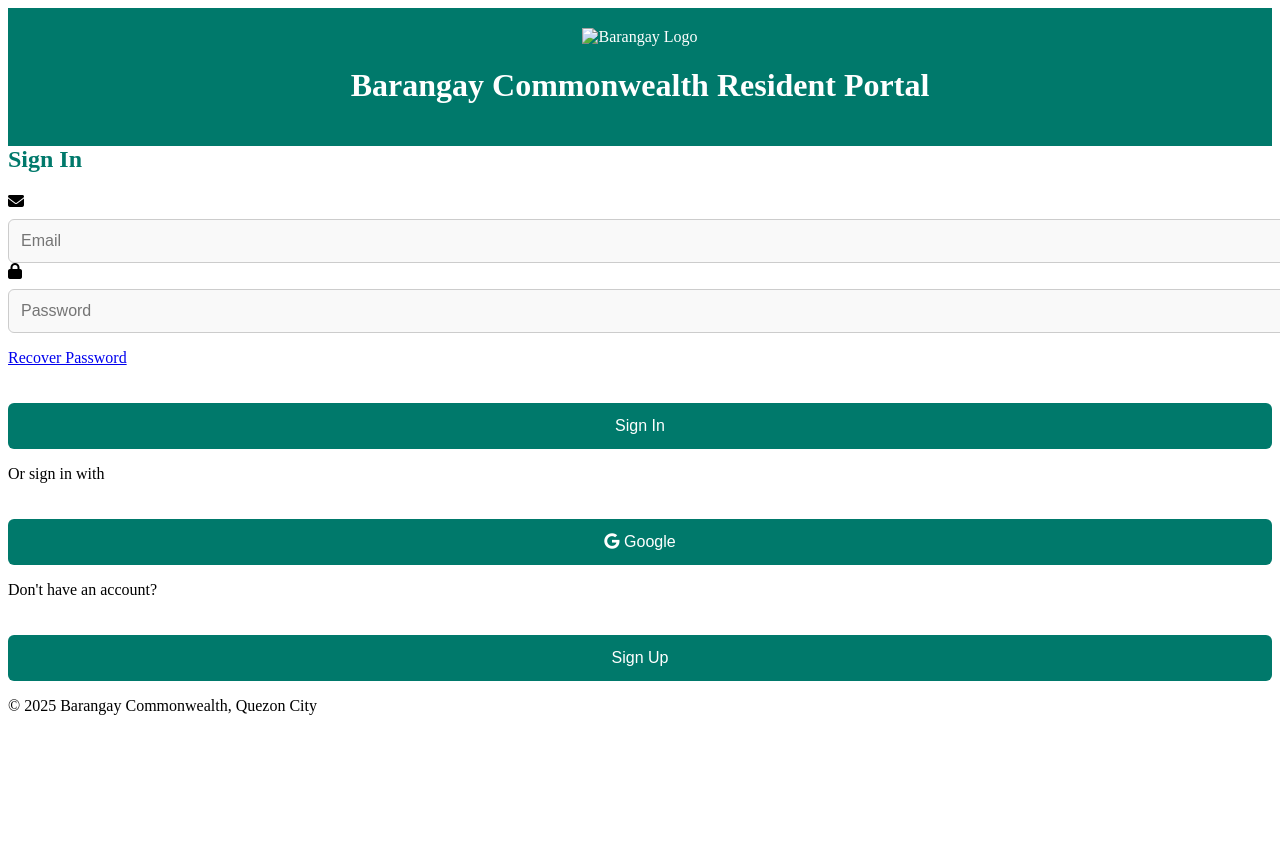
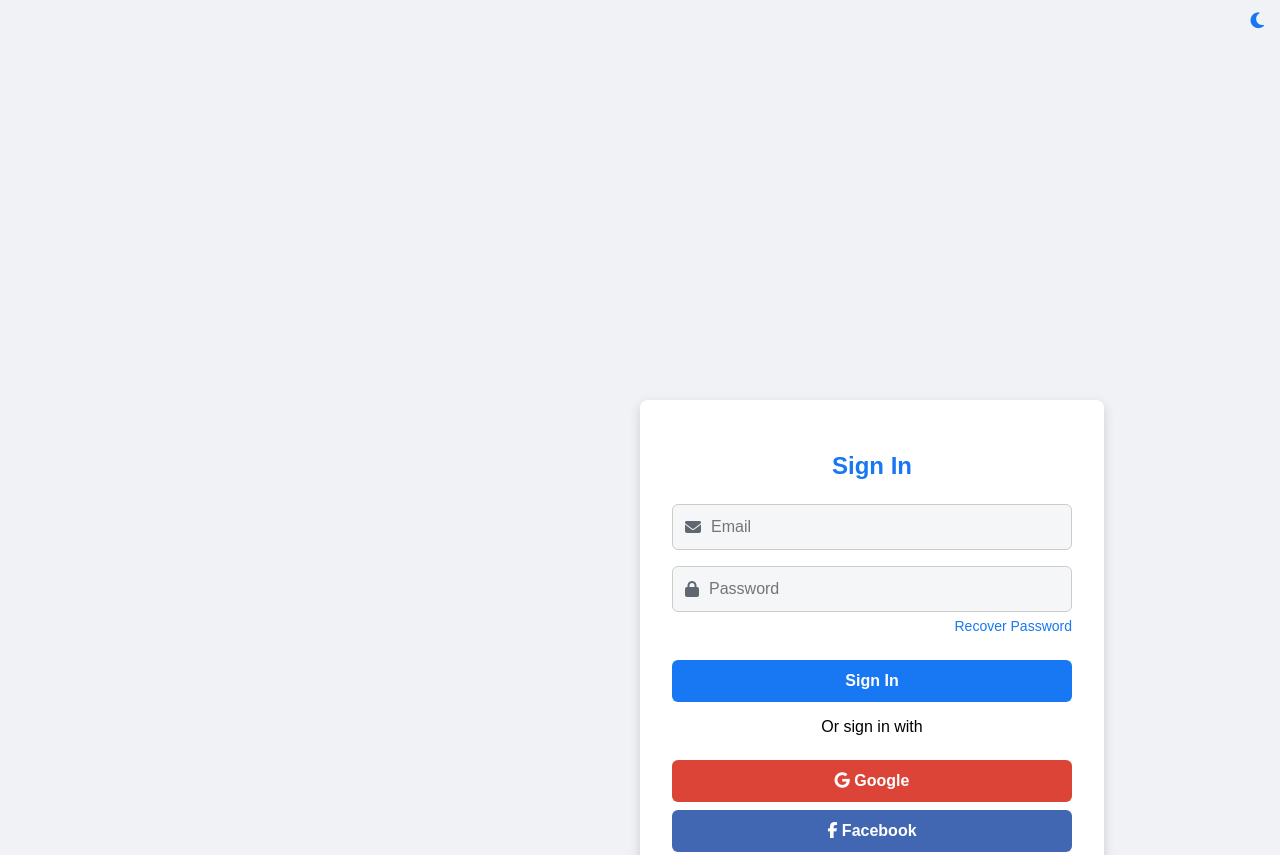
Before and after one commit to MikeDev2186/BCWebApp, a plain HTML site: page index.html in a window 1280 px wide. Shown: the top 855 px of the page. Before the commit the page ends 800 px from the top, so only its background shows below. Drawn offline with Linux system fonts and the light colour scheme.

Commit message:
Update index.html

```diff
--- a/index.html
+++ b/index.html
@@ -7,22 +7,187 @@
 
   <!-- Font Awesome for icons -->
   <link rel="stylesheet" href="https://cdnjs.cloudflare.com/ajax/libs/font-awesome/6.5.1/css/all.min.css"/>
+  <script type="module" src="firebaseauth.js"></script>
 
-  <!-- Your custom style file -->
-  <link rel="stylesheet" href="style.css" />
+  <style>
+    :root {
+      --bg-color: #f0f2f5;
+      --card-color: #ffffff;
+      --text-color: #000;
+      --link-color: #1877f2;
+      --btn-color: #1877f2;
+    }
 
-  <!-- Firebase Auth (modular) -->
-  <script type="module" src="firebaseauth.js"></script>
+    body.dark {
+      --bg-color: #18191a;
+      --card-color: #242526;
+      --text-color: #e4e6eb;
+      --link-color: #2d88ff;
+      --btn-color: #3a3b3c;
+    }
+
+    body {
+      margin: 0;
+      font-family: Arial, sans-serif;
+      background-color: var(--bg-color);
+      color: var(--text-color);
+      display: flex;
+      justify-content: center;
+      align-items: center;
+      height: 100vh;
+      transition: background-color 0.3s, color 0.3s;
+    }
+
+    .form-wrapper {
+      background-color: var(--card-color);
+      padding: 2rem;
+      border-radius: 8px;
+      box-shadow: 0 4px 12px rgba(0, 0, 0, 0.15);
+      width: 100%;
+      max-width: 400px;
+      position: absolute;
+      opacity: 0;
+      pointer-events: none;
+      transition: opacity 0.5s ease-in-out;
+    }
+
+    .form-wrapper.active {
+      opacity: 1;
+      pointer-events: auto;
+    }
+
+    .form-title {
+      text-align: center;
+      margin-bottom: 1.5rem;
+      font-size: 24px;
+      font-weight: bold;
+      color: var(--link-color);
+    }
+
+    .input-group {
+      display: flex;
+      align-items: center;
+      margin-bottom: 1rem;
+      border: 1px solid #ccc;
+      padding: 0.75rem;
+      border-radius: 6px;
+      background: #f5f6f7;
+    }
+
+    .dark .input-group {
+      background: #3a3b3c;
+      border-color: #555;
+    }
+
+    .input-group i {
+      margin-right: 0.5rem;
+      color: #606770;
+    }
+
+    .input-group input {
+      flex: 1;
+      border: none;
+      background: none;
+      font-size: 16px;
+      outline: none;
+      color: inherit;
+    }
+
+    .btn {
+      width: 100%;
+      padding: 0.75rem;
+      font-size: 16px;
+      font-weight: bold;
+      color: white;
+      background-color: var(--btn-color);
+      border: none;
+      border-radius: 6px;
+      cursor: pointer;
+      margin-top: 1rem;
+    }
+
+    .btn:hover {
+      opacity: 0.9;
+    }
+
+    .google-btn {
+      background-color: #db4437;
+    }
+
+    .facebook-btn {
+      background-color: #4267B2;
+    }
+
+    .recover {
+      text-align: right;
+      margin-top: -10px;
+      margin-bottom: 10px;
+      font-size: 14px;
+    }
+
+    .recover a {
+      color: var(--link-color);
+      text-decoration: none;
+    }
+
+    .recover a:hover {
+      text-decoration: underline;
+    }
+
+    .alt-links {
+      text-align: center;
+      margin-top: 1rem;
+    }
+
+    .alt-links button {
+      background: none;
+      border: none;
+      color: var(--link-color);
+      cursor: pointer;
+      text-decoration: underline;
+      font-size: 14px;
+    }
+
+    header, footer {
+      display: none;
+    }
+
+    .google-signin {
+      text-align: center;
+      margin-top: 1rem;
+    }
+
+    .google-signin button {
+      margin-top: 0.5rem;
+    }
+
+    .messageDiv {
+      color: red;
+      text-align: center;
+      margin-bottom: 1rem;
+    }
+
+    .toggle-theme {
+      position: fixed;
+      top: 10px;
+      right: 10px;
+      background: none;
+      border: none;
+      font-size: 18px;
+      cursor: pointer;
+      color: var(--link-color);
+    }
+  </style>
 </head>
 <body>
-  <header>
-    <img src="logo.png" alt="Barangay Logo" class="logo" />
-    <h1>Barangay Commonwealth Resident Portal</h1>
-  </header>
+
+  <button class="toggle-theme" onclick="toggleTheme()">
+    <i class="fas fa-moon"></i>
+  </button>
 
   <main>
     <!-- Register Form -->
-    <div class="form-wrapper container" id="signup" style="display: none;">
+    <div class="form-wrapper" id="signup">
       <h2 class="form-title">Register</h2>
       <form id="registerForm">
         <div id="signUpMessage" class="messageDiv" style="display: none;"></div>
@@ -45,22 +210,21 @@
         <button class="btn" id="submitSignUp">Sign Up</button>
       </form>
 
-      <!-- Google Sign Up -->
+      <!-- Google & Facebook Sign Up -->
       <div class="google-signin">
         <p>Or sign up with</p>
-        <button class="btn google-btn">
-          <i class="fab fa-google"></i> Google
-        </button>
+        <button class="btn google-btn"><i class="fab fa-google"></i> Google</button>
+        <button class="btn facebook-btn"><i class="fab fa-facebook-f"></i> Facebook</button>
       </div>
 
       <div class="alt-links">
         <p>Already have an account?</p>
-        <button id="signInButton">Sign In</button>
+        <button onclick="switchForm('signIn')">Sign In</button>
       </div>
     </div>
 
     <!-- Login Form -->
-    <div class="form-wrapper container" id="signIn">
+    <div class="form-wrapper active" id="signIn">
       <h2 class="form-title">Sign In</h2>
       <form id="loginForm">
         <div id="signInMessage" class="messageDiv" style="display: none;"></div>
@@ -76,25 +240,33 @@
         <button class="btn" id="submitSignIn">Sign In</button>
       </form>
 
-      <!-- Google Sign In -->
+      <!-- Google & Facebook Sign In -->
       <div class="google-signin">
         <p>Or sign in with</p>
-        <button class="btn google-btn">
-          <i class="fab fa-google"></i> Google
-        </button>
+        <button class="btn google-btn"><i class="fab fa-google"></i> Google</button>
+        <button class="btn facebook-btn"><i class="fab fa-facebook-f"></i> Facebook</button>
       </div>
 
       <div class="alt-links">
         <p>Don't have an account?</p>
-        <button id="signUpButton">Sign Up</button>
+        <button onclick="switchForm('signup')">Sign Up</button>
       </div>
     </div>
   </main>
 
-  <footer>
-    <p>&copy; 2025 Barangay Commonwealth, Quezon City</p>
-  </footer>
+  <script>
+    function switchForm(formId) {
+      document.getElementById('signIn').classList.remove('active');
+      document.getElementById('signup').classList.remove('active');
+      document.getElementById(formId).classList.add('active');
+    }
 
-  <script src="script.js"></script>
+    function toggleTheme() {
+      document.body.classList.toggle('dark');
+      const icon = document.querySelector('.toggle-theme i');
+      icon.classList.toggle('fa-moon');
+      icon.classList.toggle('fa-sun');
+    }
+  </script>
 </body>
 </html>
```
